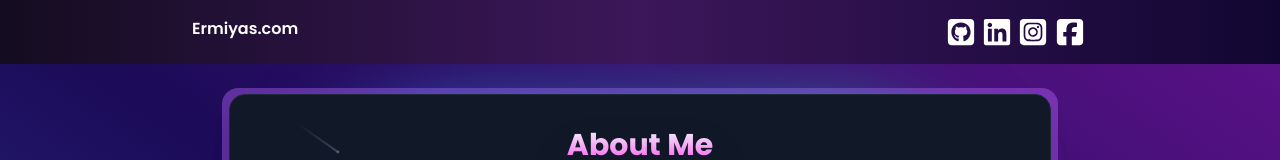
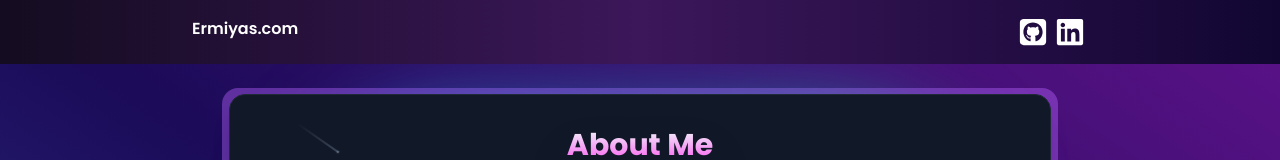
Before and after one commit to Erma-T/All-Solutions-for-Frontend-Mentor-Challenge, a Next.js app: page / in a window 1280 px wide. Shown: the top 160 px of the page. Built offline with nearby package versions, Linux system fonts and the light colour scheme.

Commit message:
Social links updated

```diff
--- a/src/app/components/navbar.tsx
+++ b/src/app/components/navbar.tsx
@@ -17,10 +17,8 @@ const Navbar = () =>{
 
                 <div className="flex flex-wrap">
 
-                    <FaSquareGithub className="text-[#ffffff] mx-[0.2rem]" size={30}/>
-                    <FaLinkedin className="text-[#ffffff] mx-[0.2rem]" size={30}/>
-                    <FaSquareInstagram  className="text-[#ffffff] mx-[0.2rem]" size={30}/>
-                    <FaSquareFacebook className="text-[#ffffff] mx-[0.2rem]" size={30}/>
+                    <a href="https://github.com/Erma-T" target="_blank"><FaSquareGithub className="text-[#ffffff] mx-[0.2rem]" size={30}/></a>
+                    <a href="https://www.linkedin.com/in/ermiyas-tilahun/" target="_blank"><FaLinkedin className="text-[#ffffff] mx-[0.2rem]" size={30}/></a>
 
                 </div>
 
```
